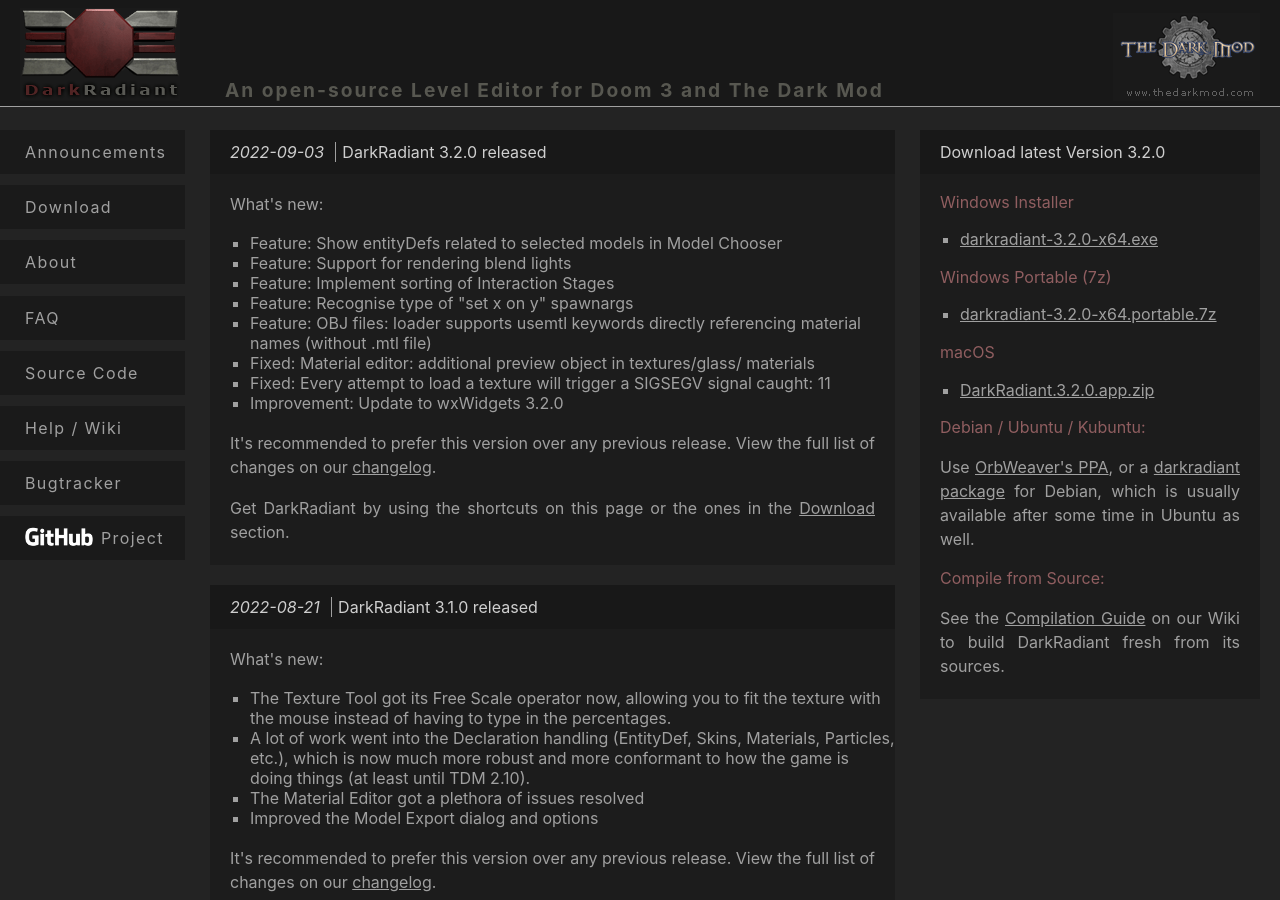
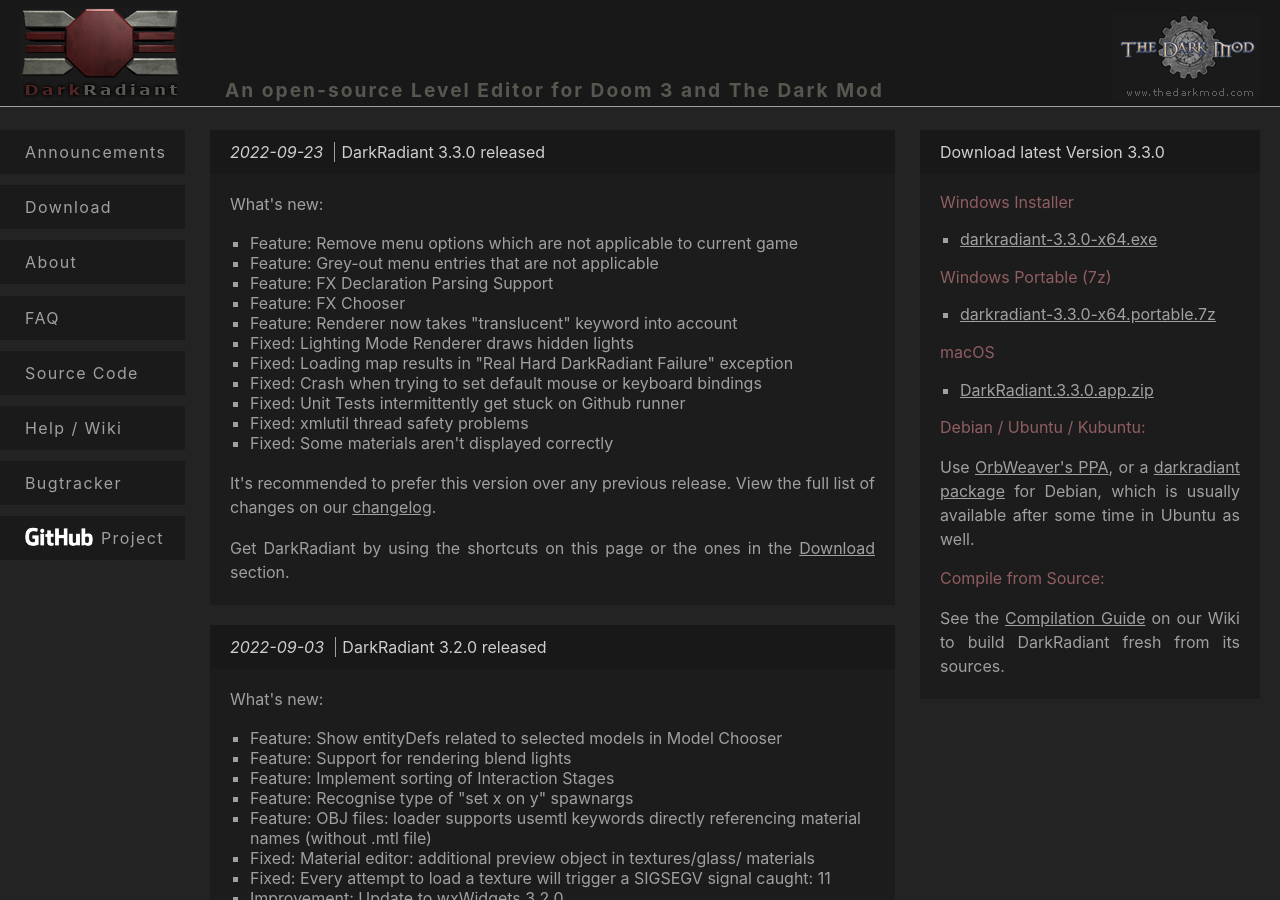
Before and after one commit to codereader/codereader.github.io, a Jekyll site: the page built from index.md, in a window 1280 px wide and 900 px high. Built offline with Jekyll 4.4.1, drawn with Linux system fonts in a browser that asks for light colours.

```diff
--- a/_config.yml
+++ b/_config.yml
@@ -20,7 +20,7 @@ description: > # this means to ignore newlines until "baseurl:"
 baseurl: "" # the subpath of your site, e.g. /blog
 url: "https://www.darkradiant.net"
 github_username:  codereader
-dr_latest_ver: 3.2.0
+dr_latest_ver: 3.3.0
 
 # Build settings
 markdown: kramdown
--- a/index.md
+++ b/index.md
@@ -2,6 +2,29 @@
 layout: default
 title: DarkRadiant, open-source level editor for Doom 3 and The Dark Mod
 ---
+<div class="section">
+  <h2>
+    <span class="date">2022-09-23</span>
+    <span class="title">DarkRadiant 3.3.0 released</span>
+  </h2>
+  <p>What's new:</p>
+  <ul>
+    <li>Feature: Remove menu options which are not applicable to current game</li>
+    <li>Feature: Grey-out menu entries that are not applicable</li>
+    <li>Feature: FX Declaration Parsing Support</li>
+    <li>Feature: FX Chooser</li>
+    <li>Feature: Renderer now takes "translucent" keyword into account</li>
+    <li>Fixed: Lighting Mode Renderer draws hidden lights</li>
+    <li>Fixed: Loading map results in &quot;Real Hard DarkRadiant Failure&quot; exception</li>
+    <li>Fixed: Crash when trying to set default mouse or keyboard bindings</li>
+    <li>Fixed: Unit Tests intermittently get stuck on Github runner</li>
+    <li>Fixed: xmlutil thread safety problems</li>
+    <li>Fixed: Some materials aren't displayed correctly</li>
+  </ul>
+  <p>It's recommended to prefer this version over any previous release. View the full list of changes on our {% include bugtracker_changelog_link.md version=103 %}.</p>
+  <p>Get DarkRadiant by using the shortcuts on this page or the ones in the <a href="download.html">Download</a> section.</p>
+</div>
+
 <div class="section">
   <h2>
     <span class="date">2022-09-03</span>
```
Also changed, not shown: download.md (+43 -0 lines).
